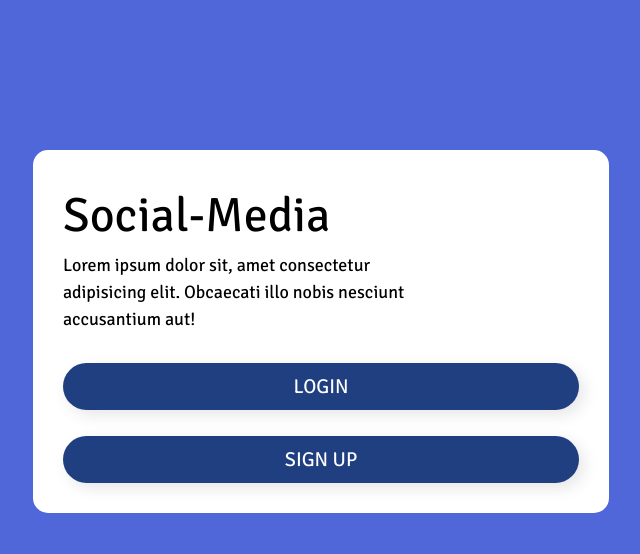
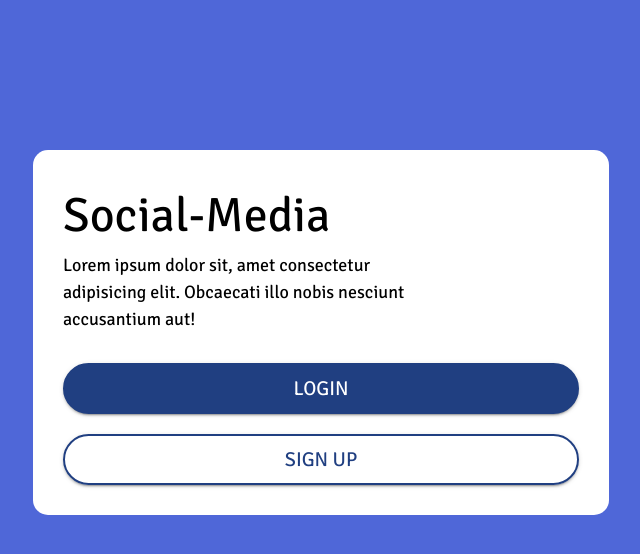
Before and after one commit to rathodajay2021/social-media-frontend, a React (Create React App) app: page / in a window 1280 px wide. Shown: the top 554 px of the page, without its empty margins (319-959 px from the left). Built offline with nearby package versions, Linux system fonts and the light colour scheme.

Commit message:
COMMON BTN ADDED

```diff
--- a/src/Components/common/AddPost/index.jsx
+++ b/src/Components/common/AddPost/index.jsx
@@ -2,7 +2,6 @@
 import React, { useEffect, useMemo, useRef, useState } from 'react';
 import {
     Box,
-    Button,
     CardMedia,
     FormHelperText,
     IconButton,
@@ -24,6 +23,7 @@ import Api from 'Helpers/ApiHandler';
 import { API_URL } from 'Helpers/Paths';
 import CODES from 'Helpers/StatusCodes';
 import { ImageBox } from 'Styles/CommonStyle';
+import CustomButton from '../CustomBtn/CustomButton';
 
 const ACCEPT_FILE_TYPE =
     'image/png, image/jpeg, image/jpg, video/mp4, video/webm, audio/ogg, video/x-msvideo, video/x-matroska';
@@ -198,12 +198,13 @@ const AddPost = ({ onClose, onConfirm }) => {
                         multiple
                     />
                 </Box>
-                <Button
-                    className="add-post-btn"
+                <CustomButton
+                    btnSize="btn-large"
+                    btnRounder={true}
                     onClick={handleSubmit}
                     disabled={selectedMediaUrls.length > MEDIA_LIMIT}>
                     Add Post
-                </Button>
+                </CustomButton>
             </Box>
         </AddPostWrapper>
     );
--- /dev/null
+++ b/src/Components/common/CustomBtn/CustomButton.jsx
@@ -0,0 +1,25 @@
+import React from 'react';
+import { CustomButtonWrapper } from './CustomButton.style';
+
+const BTN_STYLES = ['btn-primary', 'btn-outline'];
+const BTN_SIZES = ['btn-medium', 'btn-large'];
+
+const CustomButton = ({ children, btnStyle, btnSize, onClick, btnRounder = false, ...props }) => {
+    const checkButtonStyle = BTN_STYLES.includes(btnStyle) ? btnStyle : BTN_STYLES[0];
+    const checkButtonSize = BTN_SIZES.includes(btnSize) ? btnSize : BTN_SIZES[0];
+
+    return (
+        <CustomButtonWrapper
+            variant="contained"
+            className={`${checkButtonSize} ${checkButtonStyle} ${btnRounder && 'rounded'}`}
+            onClick={onClick}
+            classes={{
+                disabled: 'btn-disabled'
+            }}
+            {...props}>
+            {children}
+        </CustomButtonWrapper>
+    );
+};
+
+export default CustomButton;
--- /dev/null
+++ b/src/Components/common/CustomBtn/CustomButton.style.js
@@ -0,0 +1,44 @@
+import { Button } from '@mui/material';
+import styled from 'styled-components';
+import { COLORS, FONTS } from 'Styles/Constants';
+
+export const CustomButtonWrapper = styled(Button)`
+    box-shadow: 5px 5px 16px rgba(0, 0, 0, 0.1);
+    font-family: ${FONTS.PRIMARY_MEDIUM};
+    padding: 8px 20px;
+
+    &.btn-outline {
+        background: transparent;
+        color: ${COLORS.PRIMARY_DARK};
+        border: 2px solid ${COLORS.PRIMARY_DARK};
+        transition: all 0.3s ease-out;
+
+        &:hover {
+            color: ${COLORS.WHITE};
+        }
+    }
+
+    &.btn-primary {
+        background: ${COLORS.PRIMARY_DARK};
+        color: ${COLORS.WHITE};
+        border: 2px solid ${COLORS.PRIMARY_DARK};
+    }
+
+    &.btn-medium {
+        font-size: 18px;
+    }
+
+    &.btn-large {
+        font-size: 20px;
+    }
+
+    &.rounded {
+        border-radius: 30px;
+    }
+
+    &.btn-disabled {
+        color: ${COLORS.WHITE} !important;
+        background: linear-gradient(180deg, #7086ec 0%, #788ded 100%);
+        border: 2px solid #7086ec;
+    }
+`;
--- a/src/Components/pages/Login/Login.jsx
+++ b/src/Components/pages/Login/Login.jsx
@@ -4,7 +4,6 @@ import { Formik } from 'formik';
 import * as Yup from 'yup';
 import {
     Box,
-    Button,
     FormHelperText,
     IconButton,
     InputAdornment,
@@ -26,6 +25,7 @@ import { loginUser } from 'Redux/Auth/Actions';
 import { showToast } from 'Redux/App/Actions';
 import CODES from 'Helpers/StatusCodes';
 import { PASSWORD_REGEX } from 'Helpers/Constants';
+import CustomButton from 'Components/common/CustomBtn/CustomButton';
 
 const validationSchema = Yup.object({
     email: Yup.string()
@@ -134,9 +134,12 @@ const Login = () => {
                                     {touched?.password && errors?.password}
                                 </FormHelperText>
                             </Box>
-                            <Button onClick={handleSubmit} className="login-btn">
+                            <CustomButton
+                                onClick={handleSubmit}
+                                btnSize="btn-large"
+                                btnRounder={true}>
                                 Login
-                            </Button>
+                            </CustomButton>
                             <Box className="msg-section flex f-v-center f-column">
                                 <Typography
                                     className="password-msg"
--- a/src/Components/pages/Login/Login.style.js
+++ b/src/Components/pages/Login/Login.style.js
@@ -65,15 +65,6 @@ export const LoginWrapper = styled.div`
                 }
             }
 
-            .login-btn {
-                background: ${COLORS.PRIMARY_DARK};
-                color: ${COLORS.WHITE};
-                box-shadow: 5px 5px 16px rgba(0, 0, 0, 0.1);
-                font-family: ${FONTS.PRIMARY_Medium};
-                font-size: 20px;
-                border-radius: 35px;
-            }
-
             .msg-section {
                 gap: 20px;
 
--- a/src/Components/pages/ResetPassword/ResetPassword.jsx
+++ b/src/Components/pages/ResetPassword/ResetPassword.jsx
@@ -2,7 +2,6 @@
 import React, { useMemo, useState } from 'react';
 import {
     Box,
-    Button,
     FormHelperText,
     IconButton,
     InputAdornment,
@@ -25,6 +24,7 @@ import { PASSWORD_REGEX } from 'Helpers/Constants';
 import Api from 'Helpers/ApiHandler';
 import CODES from 'Helpers/StatusCodes';
 import { showToast } from 'Redux/App/Actions';
+import CustomButton from 'Components/common/CustomBtn/CustomButton';
 
 const formOneInitValue = {
     email: ''
@@ -132,9 +132,12 @@ const ResetPassword = () => {
                                         {touched?.email && errors?.email}
                                     </FormHelperText>
                                 </Box>
-                                <Button className="submit-btn" onClick={handleSubmit}>
+                                <CustomButton
+                                    btnSize="btn-large"
+                                    btnRounder={true}
+                                    onClick={handleSubmit}>
                                     Continue
-                                </Button>
+                                </CustomButton>
                             </Box>
                         )}
                     </Formik>
@@ -225,9 +228,12 @@ const ResetPassword = () => {
                                         {touched?.confirmPassword && errors?.confirmPassword}
                                     </FormHelperText>
                                 </Box>
-                                <Button className="submit-btn" onClick={handleSubmit}>
+                                <CustomButton
+                                    btnSize="btn-large"
+                                    btnRounder={true}
+                                    onClick={handleSubmit}>
                                     reset password
-                                </Button>
+                                </CustomButton>
                             </Box>
                         )}
                     </Formik>
--- a/src/Components/pages/ResetPassword/ResetPassword.style.js
+++ b/src/Components/pages/ResetPassword/ResetPassword.style.js
@@ -66,15 +66,6 @@ export const ResetPasswordWrapper = styled.div`
             }
         }
 
-        .submit-btn {
-            background: ${COLORS.PRIMARY_DARK};
-            color: ${COLORS.WHITE};
-            box-shadow: 5px 5px 16px rgba(0, 0, 0, 0.1);
-            font-family: ${FONTS.PRIMARY_Medium};
-            font-size: 20px;
-            border-radius: 35px;
-        }
-
         .login-container {
             margin: 10px 0 0 0;
             .login-text {
--- a/src/Components/pages/SignUp/SignUp.jsx
+++ b/src/Components/pages/SignUp/SignUp.jsx
@@ -2,7 +2,6 @@
 import React, { useMemo, useState } from 'react';
 import {
     Box,
-    Button,
     FormHelperText,
     IconButton,
     InputAdornment,
@@ -26,6 +25,7 @@ import CODES from 'Helpers/StatusCodes';
 import { loginUser } from 'Redux/Auth/Actions';
 import { PASSWORD_REGEX } from 'Helpers/Constants';
 import { showToast } from 'Redux/App/Actions';
+import CustomButton from 'Components/common/CustomBtn/CustomButton';
 
 const SignUpInitValue = {
     firstName: '',
@@ -221,9 +221,12 @@ const SignUp = () => {
                                     {touched?.confirmPassword && errors?.confirmPassword}
                                 </FormHelperText>
                             </Box>
-                            <Button className="sign-up-btn" onClick={handleSubmit}>
+                            <CustomButton
+                                btnSize="btn-large"
+                                btnRounder={true}
+                                onClick={handleSubmit}>
                                 Sign up
-                            </Button>
+                            </CustomButton>
                             <Box className="login-container flex f-h-center">
                                 Already have an account?{' '}
                                 <Box className="login-text" onClick={() => navigate(URL_LOGIN)}>
--- a/src/Components/pages/SignUp/SignUp.style.js
+++ b/src/Components/pages/SignUp/SignUp.style.js
@@ -69,15 +69,6 @@ export const SignUpWrapper = styled.div`
             }
         }
 
-        .sign-up-btn {
-            background: ${COLORS.PRIMARY_DARK};
-            color: ${COLORS.WHITE};
-            box-shadow: 5px 5px 16px rgba(0, 0, 0, 0.1);
-            font-family: ${FONTS.PRIMARY_Medium};
-            font-size: 20px;
-            border-radius: 35px;
-        }
-
         .login-container {
             .login-text {
                 margin: 0 0 0 5px;
--- a/src/Components/pages/WelcomePage/WelcomePage.jsx
+++ b/src/Components/pages/WelcomePage/WelcomePage.jsx
@@ -1,9 +1,10 @@
 import React from 'react';
-import { Box, Button, Typography } from '@mui/material';
+import { Box, Typography } from '@mui/material';
 import { useNavigate } from 'react-router-dom';
 import { WelcomePageWrapper } from './WelcomePage.style';
 import { APP_NAME } from 'Helpers/Constants';
 import { URL_LOGIN, URL_SIGN_UP } from 'Helpers/Paths';
+import CustomButton from 'Components/common/CustomBtn/CustomButton';
 
 const WelcomePage = () => {
     const navigate = useNavigate();
@@ -19,12 +20,19 @@ const WelcomePage = () => {
                     </Typography>
                 </Box>
                 <Box className="btn-section flex f-column">
-                    <Button className="btn login-btn" onClick={() => navigate(URL_LOGIN)}>
+                    <CustomButton
+                        btnRounder={true}
+                        btnSize={'btn-large'}
+                        onClick={() => navigate(URL_LOGIN)}>
                         login
-                    </Button>
-                    <Button className="btn sign-up-btn" onClick={() => navigate(URL_SIGN_UP)}>
+                    </CustomButton>
+                    <CustomButton
+                        btnStyle={'btn-outline'}
+                        btnRounder={true}
+                        btnSize={'btn-large'}
+                        onClick={() => navigate(URL_SIGN_UP)}>
                         sign up
-                    </Button>
+                    </CustomButton>
                 </Box>
             </Box>
         </WelcomePageWrapper>
--- a/src/Components/pages/WelcomePage/WelcomePage.style.js
+++ b/src/Components/pages/WelcomePage/WelcomePage.style.js
@@ -44,26 +44,6 @@ export const WelcomePageWrapper = styled.div`
 
         .btn-section {
             gap: 20px;
-            height: 120px;
-
-            .btn {
-                background: ${COLORS.PRIMARY_DARK};
-                color: ${COLORS.WHITE};
-                box-shadow: 5px 5px 16px rgba(0, 0, 0, 0.1);
-                font-family: ${FONTS.PRIMARY_Medium};
-                font-size: 20px;
-                border-radius: 35px;
-
-                &:hover{
-                    background: ${COLORS.WHITE};
-                    border: 2px solid ${COLORS.PRIMARY_DARK};
-                    color: ${COLORS.PRIMARY_DARK};
-                }
-
-                &.sign-up-btn{
-                    margin: auto 0 0 0;
-                }
-            }
         }
     }
 `;
```
